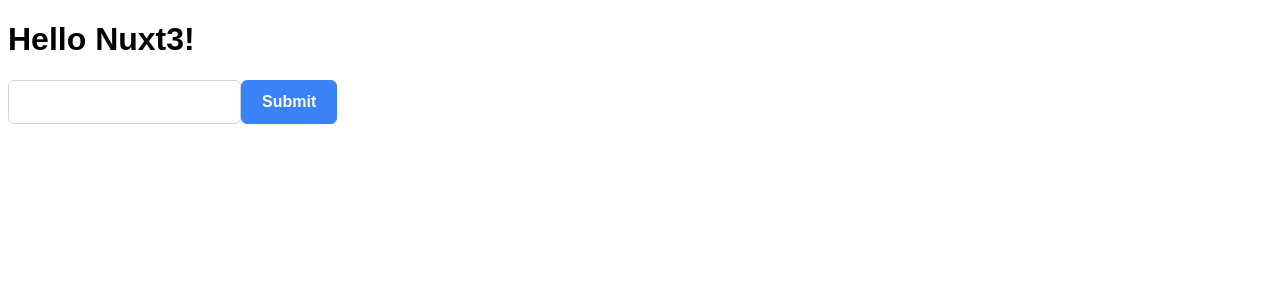
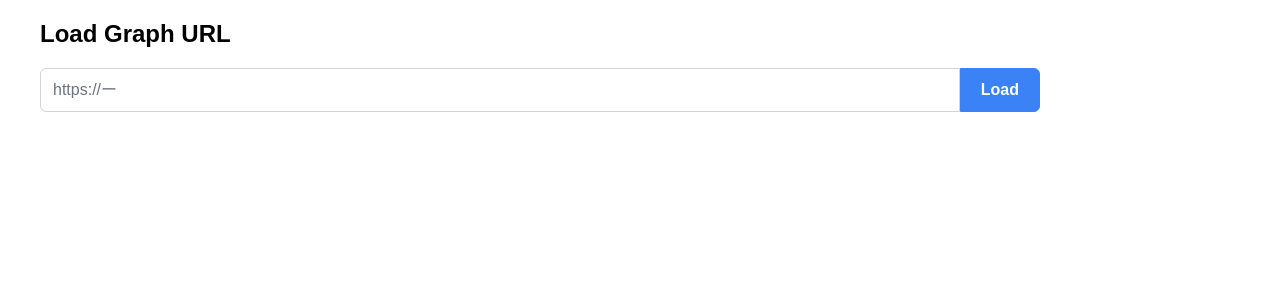
Before and after one commit to murawakimitsuhiro/exgraph, a Nuxt app: page / in a window 1280 px wide. Shown: the top 300 px of the page. Built offline with nearby package versions, Linux system fonts and the light colour scheme; a web font is replaced by a local one.

Commit message:
[add] url input form

```diff
--- a/app.vue
+++ b/app.vue
@@ -1,22 +1,3 @@
-<template>
-  <Html lang="ja">
-  <Head>
-    <Title>exgraph | {{ title }}</Title>
-    <Meta name="description" :content="`This is ${title} page`" />
-  </Head>
-  </Html>
-
-  <h1>{{ title }}</h1>
-
-  <div>
-    <form @submit.prevent="load">
-      <InputText type="text" v-model="graphUrl" />
-      <Button type="submit" label="Submit" :loading="loading" />
-    </form>
-  </div>
-
-</template>
-
 <script setup lang="ts">
 import { ref } from 'vue'
 
@@ -33,3 +14,36 @@
   }, 1000);
 }
 </script>
+
+<template>
+  <Html lang="ja">
+  <Head>
+    <Title>exgraph | {{ title }}</Title>
+    <Meta name="description" :content="`This is ${title} page`" />
+  </Head>
+  </Html>
+
+  <main>
+    <h2>Load Graph URL</h2>
+    <div class="grid p-fluid">
+      <form class="col-12 md:col-4"  @submit.prevent="load">
+        <div class="p-inputgroup">
+          <InputText class="" type="text" v-model="graphUrl" placeholder="https://ー" />
+          <Button class="p-button" type="submit" label="Load" :loading="loading" />
+        </div>
+      </form>
+    </div>
+  </main>
+</template>
+
+<style scoped>
+main {
+  max-width: 1200px;
+  margin: 0 auto;
+}
+
+.p-inputgroup {
+  max-width: 1000px
+}
+
+</style>
```
